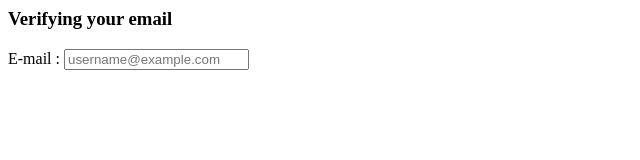
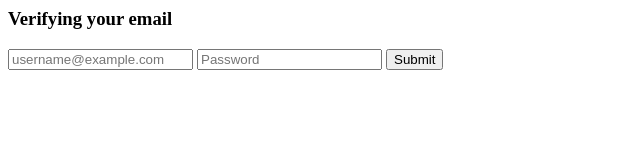
Before and after one commit to VinayakRugvedi/user-verification, a website: page public/index.html in a window 1280 px wide. Shown: the whole page, without its empty margins (0-640 px from the left). Drawn offline with Linux system fonts and the light colour scheme.

Commit message:
Add password field

```diff
--- a/public/index.html
+++ b/public/index.html
@@ -11,14 +11,11 @@
 
   <body>
     <h3>Verifying your email</h3>
-    <form action="/userVerify" method="POST">
-      <div class="emailContainer">
-        <label for="email">E-mail : </label>
+      <div class="registerContainer">
         <input type="email" id="email" name="user_email" placeholder="username@example.com">
+        <input type="password" id="password" name="user_password" placeholder="Password">
+        <button type="submit" class="submitButton">Submit</button>
       </div>
-      <!-- <div class="submitButton">
-        <button type="Submit">Submit!</button>
-      </div> -->
-    </form>
+    <script src="index.js"></script>
   </body>
 </html>
```
